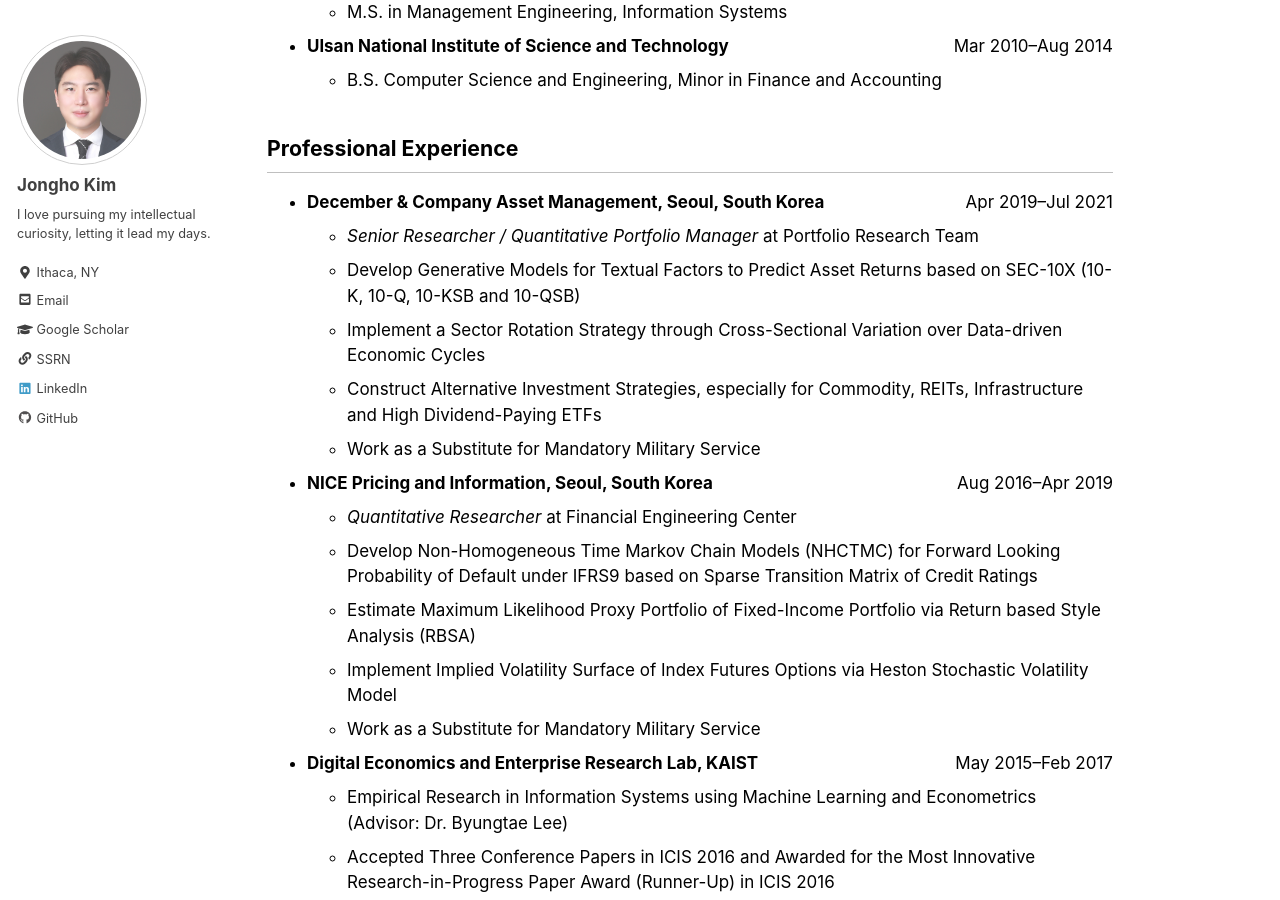
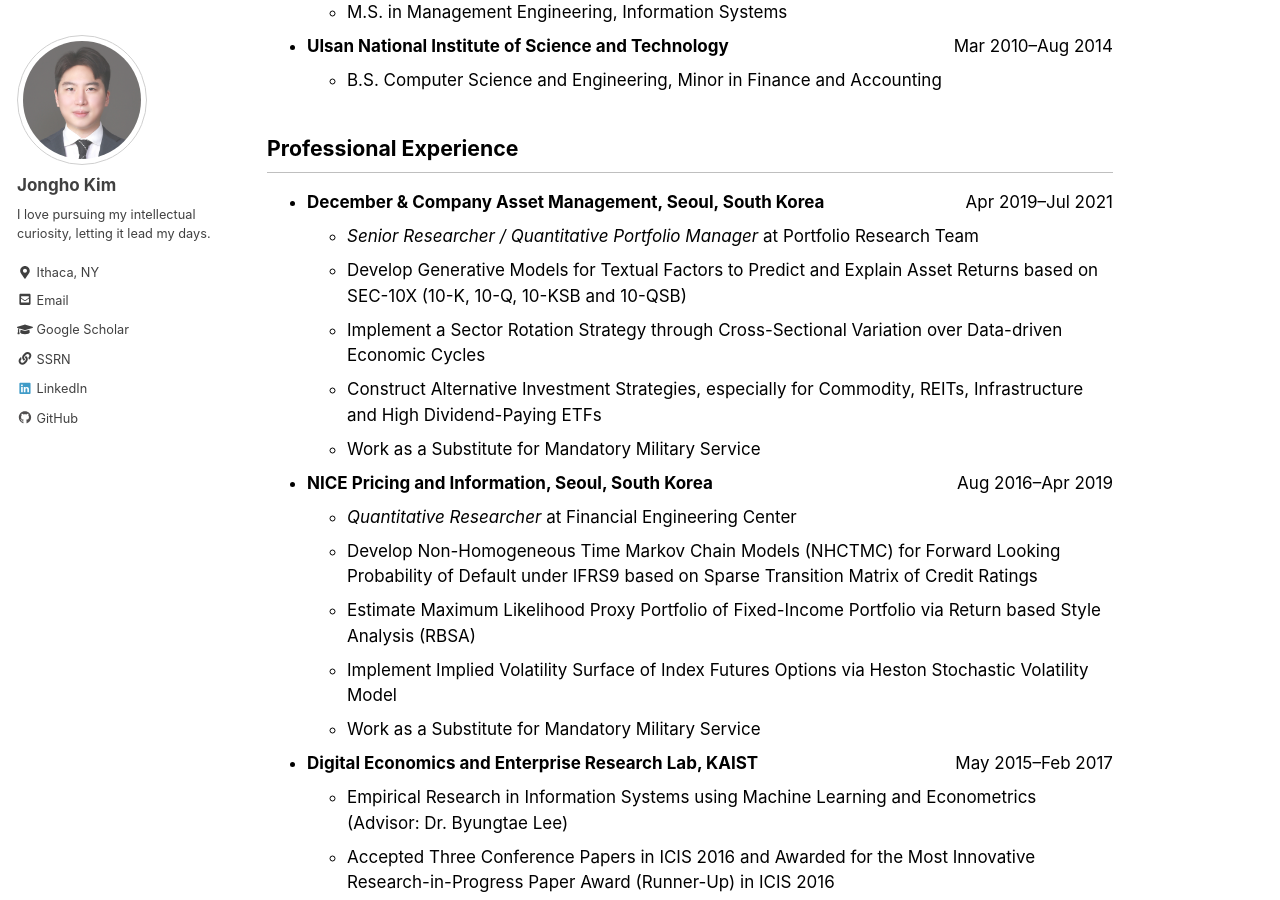
Before and after one commit to jonghkim/jonghkim.github.io, a Jekyll site: the page built from _pages/about.md, in a window 1280 px wide and 900 px high, scrolled down 384 px. Built offline with Jekyll 4.4.1, drawn with Linux system fonts in a browser that asks for light colours.

Commit message:
update cv file

```diff
--- a/_pages/about.md
+++ b/_pages/about.md
@@ -18,7 +18,7 @@ last_modified_at: 2025-11-22
 ## Professional Experience
 - **December & Company Asset Management, Seoul, South Korea** <span style="float:right">Apr 2019–Jul 2021</span>
     - *Senior Researcher / Quantitative Portfolio Manager* at Portfolio Research Team
-    - Develop Generative Models for Textual Factors to Predict Asset Returns based on SEC-10X (10-K, 10-Q, 10-KSB and 10-QSB)
+    - Develop Generative Models for Textual Factors to Predict and Explain Asset Returns based on SEC-10X (10-K, 10-Q, 10-KSB and 10-QSB)
     - Implement a Sector Rotation Strategy through Cross-Sectional Variation over Data-driven Economic Cycles
     - Construct Alternative Investment Strategies, especially for Commodity, REITs, Infrastructure and High Dividend-Paying ETFs
     - Work as a Substitute for Mandatory Military Service
```
Also changed, not shown: 1 other file.
